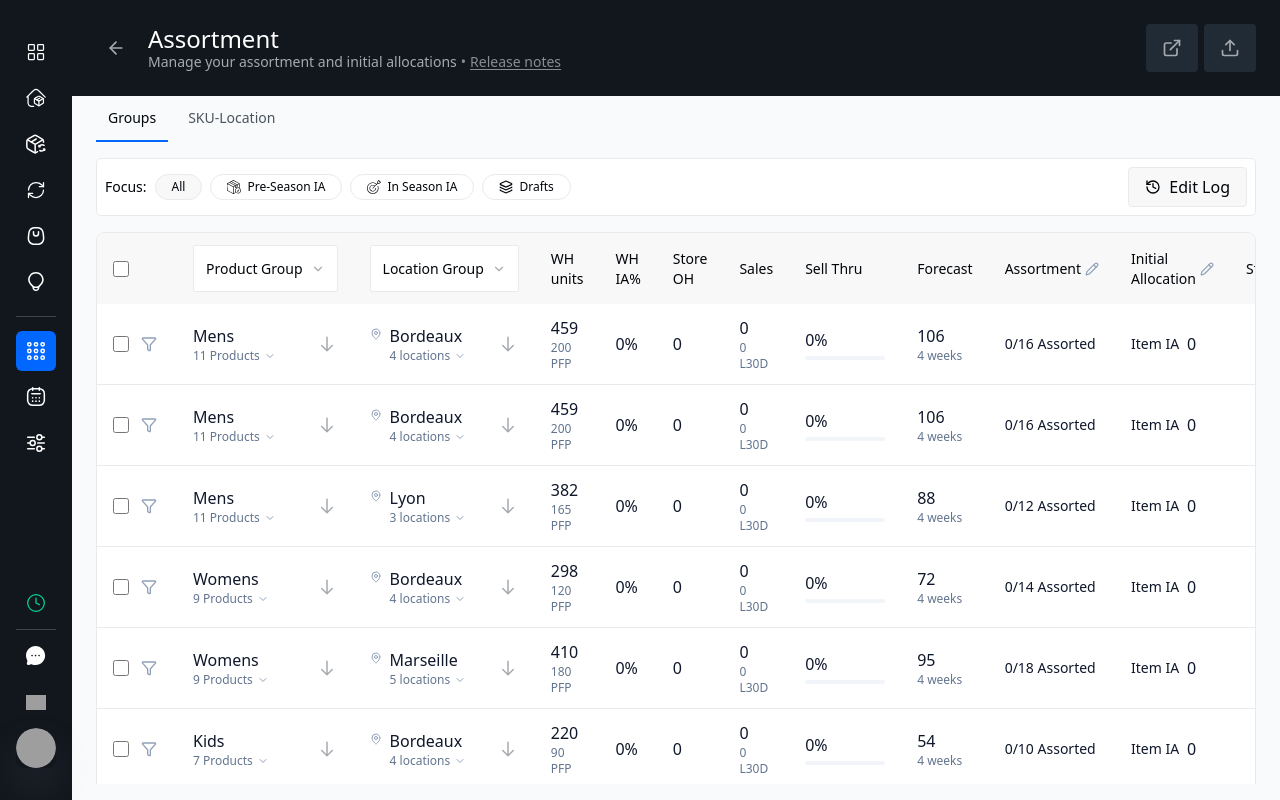
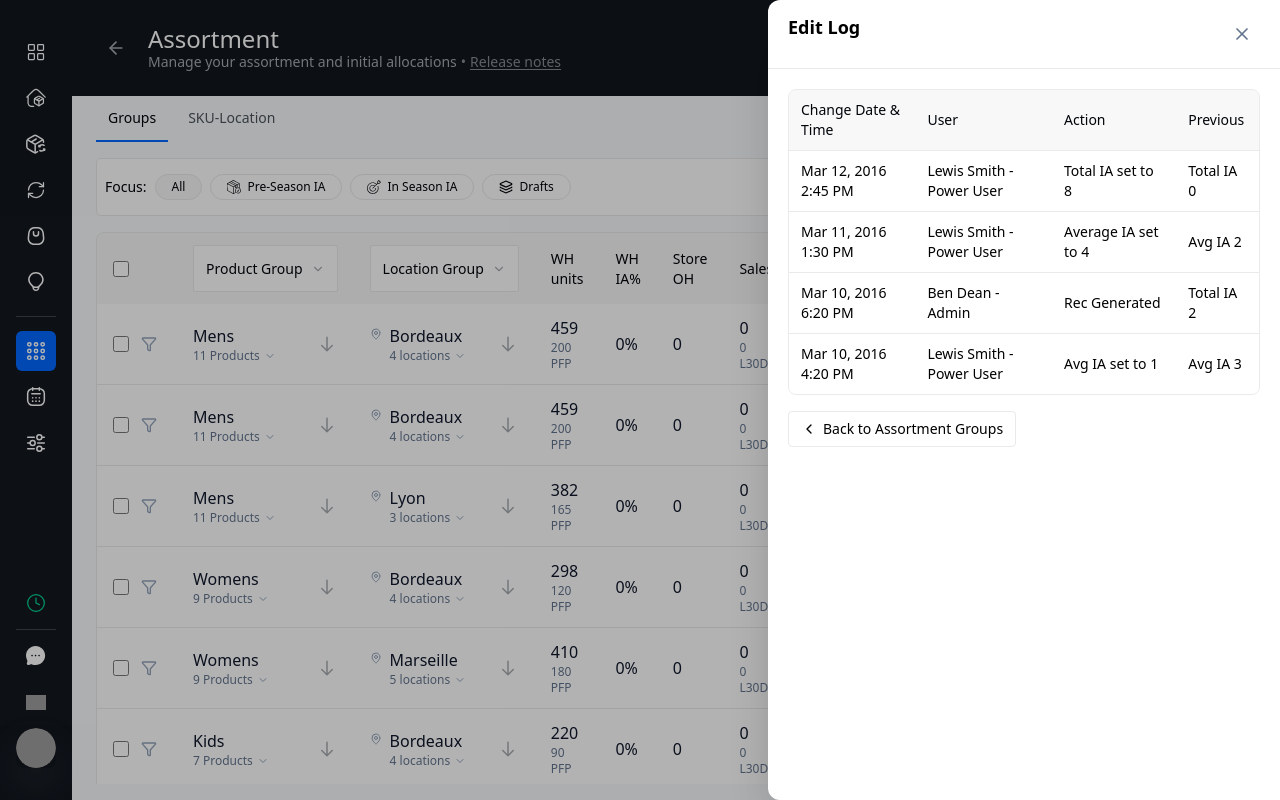
Before and after one commit to thomasmorgan-ux/assortment-ia, a React (Vite) app: page / in a window 1280 px wide. Both pictures are taken after a click on the button "Edit Log". Built offline with nearby package versions, Linux system fonts and the light colour scheme; grey boxes are pictures that could not be loaded.

Commit message:
added Edit log grpup level

```diff
--- /dev/null
+++ b/src/components/EditLogDrawer.tsx
@@ -0,0 +1,84 @@
+import { X, ChevronLeft } from 'lucide-react';
+
+const editLogEntriesMock = [
+  { id: '1', date: 'Mar 12, 2016 2:45 PM', user: 'Lewis Smith - Power User', action: 'Total IA set to 8', previous: 'Total IA 0' },
+  { id: '2', date: 'Mar 11, 2016 1:30 PM', user: 'Lewis Smith - Power User', action: 'Average IA set to 4', previous: 'Avg IA 2' },
+  { id: '3', date: 'Mar 10, 2016 6:20 PM', user: 'Ben Dean - Admin', action: 'Rec Generated', previous: 'Total IA 2' },
+  { id: '4', date: 'Mar 10, 2016 4:20 PM', user: 'Lewis Smith - Power User', action: 'Avg IA set to 1', previous: 'Avg IA 3' },
+];
+
+interface EditLogDrawerProps {
+  open: boolean;
+  onClose: () => void;
+}
+
+export function EditLogDrawer({ open, onClose }: EditLogDrawerProps) {
+  if (!open) return null;
+
+  return (
+    <>
+      <div
+        className="fixed inset-0 z-40 bg-black/30 transition-opacity"
+        onClick={onClose}
+        aria-hidden
+      />
+      <div
+        className="fixed inset-y-0 right-0 z-[60] flex w-full max-w-lg flex-col rounded-l-xl bg-white shadow-2xl transition-transform duration-200 ease-out"
+        role="dialog"
+        aria-modal="true"
+        aria-labelledby="edit-log-drawer-title"
+      >
+        <div className="flex shrink-0 items-start justify-between gap-3 border-b border-[#e9eaeb] px-5 py-4">
+          <h2
+            id="edit-log-drawer-title"
+            className="text-lg font-semibold leading-tight text-[#000000]"
+          >
+            Edit Log
+          </h2>
+          <button
+            type="button"
+            onClick={onClose}
+            className="flex h-9 w-9 shrink-0 items-center justify-center rounded text-slate-500 hover:bg-slate-100 hover:text-slate-700"
+            aria-label="Close"
+          >
+            <X size={20} />
+          </button>
+        </div>
+        <div className="flex min-h-0 flex-1 flex-col overflow-y-auto p-5">
+          <div className="overflow-hidden rounded-lg border border-[#e9eaeb]">
+            <table className="w-full border-collapse text-sm">
+              <thead>
+                <tr className="bg-[#f8f8f8]">
+                  <th className="px-3 py-2.5 text-left font-medium text-[#00050a]">Change Date & Time</th>
+                  <th className="px-3 py-2.5 text-left font-medium text-[#00050a]">User</th>
+                  <th className="px-3 py-2.5 text-left font-medium text-[#00050a]">Action</th>
+                  <th className="px-3 py-2.5 text-left font-medium text-[#00050a]">Previous</th>
+                </tr>
+              </thead>
+              <tbody className="bg-white">
+                {editLogEntriesMock.map((entry) => (
+                  <tr key={entry.id} className="border-t border-[#e9eaeb]">
+                    <td className="px-3 py-2.5 text-[#000000]">{entry.date}</td>
+                    <td className="px-3 py-2.5 text-[#000000]">{entry.user}</td>
+                    <td className="px-3 py-2.5 text-[#000000]">{entry.action}</td>
+                    <td className="px-3 py-2.5 text-[#000000]">{entry.previous}</td>
+                  </tr>
+                ))}
+              </tbody>
+            </table>
+          </div>
+          <div className="mt-4 flex justify-start">
+            <button
+              type="button"
+              onClick={onClose}
+              className="inline-flex h-9 items-center gap-1.5 rounded border border-[#e9eaeb] bg-white px-3 text-sm font-medium text-[#000000] hover:bg-slate-50"
+            >
+              <ChevronLeft size={16} />
+              Back to Assortment Groups
+            </button>
+          </div>
+        </div>
+      </div>
+    </>
+  );
+}
--- a/src/components/MainContent.tsx
+++ b/src/components/MainContent.tsx
@@ -4,6 +4,7 @@ import { AssortmentTable } from './AssortmentTable';
 import { CommitSuccessBanner } from './CommitSuccessBanner';
 import { ConfirmCommitRevertModal, type ConfirmCommitRevertState } from './ConfirmCommitRevertModal';
 import { EditAllocationPanel } from './EditAllocationPanel';
+import { EditLogDrawer } from './EditLogDrawer';
 import { OptimisingIABanner } from './OptimisingIABanner';
 import { SelectionActionBar } from './SelectionActionBar';
 import { mockRows } from '../data/mockAssortment';
@@ -102,6 +103,7 @@ export function MainContent() {
   const [recSuccessBanner, setRecSuccessBanner] = useState<{ groupsCount: number } | null>(null);
   const [showRecommendationsInTable, setShowRecommendationsInTable] = useState(false);
   const [commitSuccessBannerVisible, setCommitSuccessBannerVisible] = useState(false);
+  const [editLogOpen, setEditLogOpen] = useState(false);
   const optimisingToSuccessTimeoutRef = useRef<ReturnType<typeof setTimeout> | null>(null);
   const pendingSuccessGroupsCountRef = useRef<number>(0);
 
@@ -445,7 +447,8 @@ export function MainContent() {
           </div>
           <button
             type="button"
-            className="ml-2 flex h-10 min-w-[113px] shrink-0 items-center justify-center gap-2 rounded border border-[#e9eaeb] bg-[#f8f8f8] px-4 text-base font-medium text-[#00050a] whitespace-nowrap"
+            onClick={() => setEditLogOpen(true)}
+            className="ml-2 flex h-10 min-w-[113px] shrink-0 items-center justify-center gap-2 rounded border border-[#e9eaeb] bg-[#f8f8f8] px-4 text-base font-medium text-[#00050a] whitespace-nowrap hover:bg-[#f0f0f0] transition-colors"
             aria-label="Edit Log"
           >
             <History size={16} className="shrink-0" />
@@ -509,6 +512,8 @@ export function MainContent() {
         </div>
       </div>
 
+      <EditLogDrawer open={editLogOpen} onClose={() => setEditLogOpen(false)} />
+
       {editAllocation && (
         <EditAllocationPanel
           rows={editAllocation.rows.map((r) => rows.find((x) => x.id === r.id) ?? r)}
```
